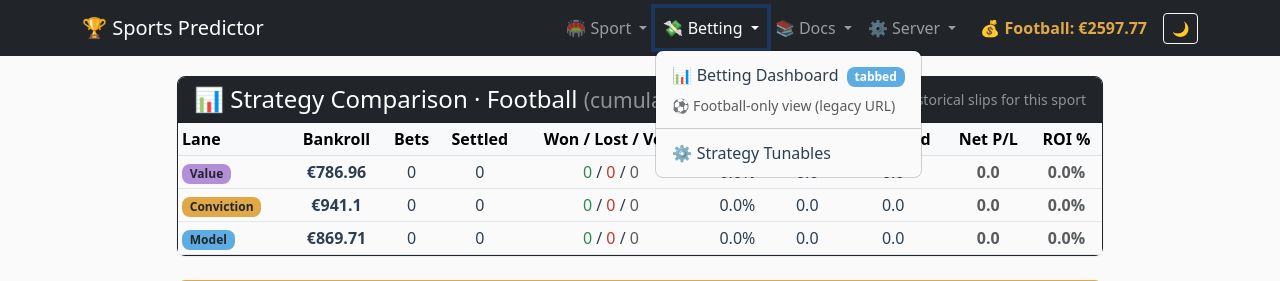
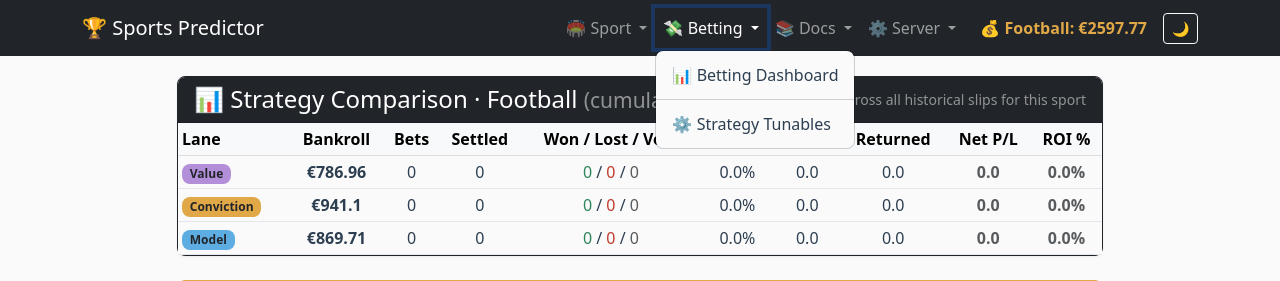
Before and after one commit to tcharos/AI-Powered-Sports-Predictions, a Flask app: page /football/betting in a window 1280 px wide, after a click on "💸 Betting". Shown: the top 281 px of the page. Run offline with Flask 3, Linux system fonts and the light colour scheme; data that the repository does not hold is empty.

Commit message:
refine(ui/nav): drop football-only legacy menu entry, remove "tabbed" badge
Co-Authored-By: Claude Opus 4.8 <noreply@anthropic.com>

```diff
--- a/web_ui/templates/layout.html
+++ b/web_ui/templates/layout.html
@@ -65,8 +65,7 @@
                             💸 Betting
                         </a>
                         <ul class="dropdown-menu" aria-labelledby="bettingDropdown">
-                            <li><a class="dropdown-item" href="/betting">📊 Betting Dashboard <span class="badge bg-info ms-1">tabbed</span></a></li>
-                            <li><a class="dropdown-item small text-muted" href="/football/betting">⚽ Football-only view (legacy URL)</a></li>
+                            <li><a class="dropdown-item" href="/betting">📊 Betting Dashboard</a></li>
                             <li><hr class="dropdown-divider"></li>
                             <li><a class="dropdown-item" href="/football/settings">⚙️ Strategy Tunables</a></li>
                         </ul>
```
